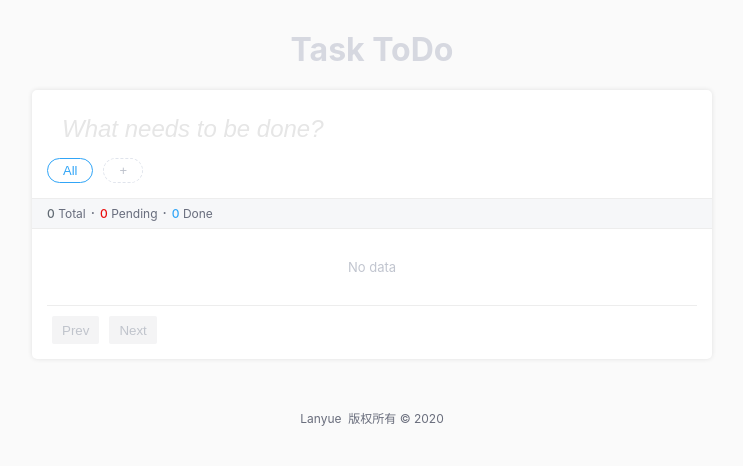
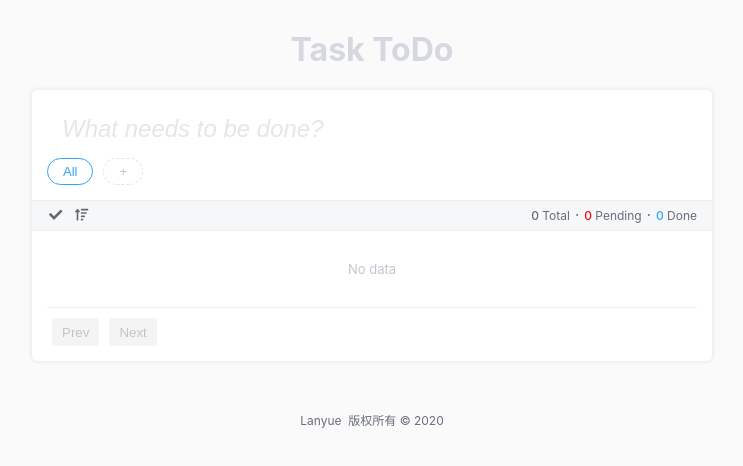
Before and after one commit to mengdu/ToDoList, a React (Create React App) app: page / in a window 1280 px wide. Shown: the top 466 px of the page, without its empty margins (268-1011 px from the left). Built offline with nearby package versions, Linux system fonts and the light colour scheme.

Commit message:
feat: 完善功能

```diff
--- a/src/components/ToDo/ToDo.jsx
+++ b/src/components/ToDo/ToDo.jsx
@@ -1,9 +1,14 @@
 import React, { useState, useEffect, useMemo } from 'react'
 import { FontAwesomeIcon } from '@fortawesome/react-fontawesome'
-import { faTrashAlt } from '@fortawesome/free-solid-svg-icons'
+import { faSortAmountUp, faSortAmountDownAlt, faCheck } from '@fortawesome/free-solid-svg-icons'
 import Board from './board'
 import ToDoList from './ToDoList'
 import Pagination from '../pagination'
+import { Confirm } from '../modal'
+import { list2dict } from '../../utils'
+import taskDoneAudio from '../../assets/audio/task_done.mp3'
+// import successAudio from '../../assets/audio/success.mp3'
+// import buttonClickAudio from '../../assets/audio/button_click.mp3'
 
 function ToDoStatus (props) {
   return (
@@ -25,17 +30,24 @@ export default function ToDo (props) {
   const [page, setPage] = useState(1)
   const [count, setCount] = useState(0)
   const [status, setStaus] = useState({ done: 0, pending: 0 })
+  const [sortCreatedAt, setSortCreatedAt] = useState(1)
+  const [sortStatus, setSortStatus] = useState()
+  const [player, setPlayer] = useState(null)
 
-  const allBoardList = useMemo(() => {
-    return [].concat([{ name: 'all', label: 'All' }], boardList.map(e => {
+  const [allBoardList, boardListDict] = useMemo(() => {
+    // eslint-disable-next-line react-hooks/exhaustive-deps
+    return [
+      [].concat([{ name: 'all', label: 'All' }], boardList.map(e => {
         e.name = e.id
         return e
-    }))
+      })),
+      list2dict(boardList, 'id')
+    ]
   }, [boardList])
 
   useMemo(() => {
     handleGetList()
-  }, [currentBoard, page]) // eslint-disable-line react-hooks/exhaustive-deps
+  }, [currentBoard, page, sortCreatedAt, sortStatus]) // eslint-disable-line react-hooks/exhaustive-deps
 
   function handleAddBoard (data, cb) {
     store.addBoard(data).then(res => {
@@ -47,10 +59,14 @@ export default function ToDo (props) {
   }
 
   function handleRemoveBoard (id) {
+    const boardName = boardListDict[id] ? boardListDict[id].label : id
+    Confirm(<div>Are you sure to remove the <strong>{boardName}</strong> board?</div>, { noReject: true }).then(e => {
+      if (!e.confirm) return
       store.delBoard(id).then(res => {
         store.getBoardList().then(result => {
           setCurrentBoard('all')
           setBoardList(result.list)
+        })
       })
     })
   }
@@ -79,6 +95,16 @@ export default function ToDo (props) {
     e.target.value = ''
   }
 
+  function handleDeleteTodo (e) {
+    Confirm(<div>Are you sure you want to delete this task?</div>, { noReject: true }).then(c => {
+      if (c.confirm) {
+        store.delTask(e.id).then(() => {
+          handleGetList()
+        })
+      }
+    })
+  }
+
   function handleTodoStatus (status, item, index) {
     // console.log(index, status, item.id)
     store.updateTask({
@@ -87,12 +113,21 @@ export default function ToDo (props) {
     }).then((res) => {
       handleGetList()
     })
+
+    // done
+    if (status === 0 && player) {
+      player.src = taskDoneAudio
+      player.play()
+    }
   }
 
   function handleGetList () {
     const params = {
       tagId: currentBoard !== 'all' ? currentBoard : '',
-      page: page
+      page: page,
+      sortKey: 'createdAt',
+      sortType: sortCreatedAt === 1 ? 'desc' : 'asc',
+      status: sortStatus
     }
 
     store.getTaskList(params).then(res => {
@@ -107,7 +142,12 @@ export default function ToDo (props) {
       setBoardList(result.list)
     })
 
-    // handleGetList()
+    if (props.enableAudio) {
+      const audio = new Audio()
+      audio.volume = 0.8
+
+      setPlayer(audio)
+    }
   }, [store]) // eslint-disable-line react-hooks/exhaustive-deps
 
   return (
@@ -123,18 +163,31 @@ export default function ToDo (props) {
           list={allBoardList}
           value={currentBoard}
           onSelected={e => {setCurrentBoard(e);setPage(1)}}
-          onAdd={handleAddBoard}/>
+          onAdd={handleAddBoard}
+          onRemove={() => handleRemoveBoard(currentBoard)}/>
         <div className="control">
+          <div className="main">
+            <button className={'td-btn' + (sortStatus === 0 ? ' is-checked' : '')}
+              title="Show done only"
+              onClick={() => setSortStatus(sortStatus === 0 ? undefined : 0)}>
+                <FontAwesomeIcon icon={faCheck} />
+            </button>
+            <button className="td-btn"
+              title="Sort time"
+              onClick={() => setSortCreatedAt(sortCreatedAt === 1 ? 2 : 1)}>
+                <FontAwesomeIcon icon={sortCreatedAt === 1 ? faSortAmountUp : faSortAmountDownAlt} />
+            </button>
+          </div>
+          <div className="right">
             <ToDoStatus data={status} />
-          <div className="right">
-            {currentBoard !== 'all'
-              ? <button className="td-btn" title="Remove current board" onClick={() => handleRemoveBoard(currentBoard)}><FontAwesomeIcon icon={faTrashAlt} /></button>
-              : null}
           </div>
         </div>
       </div>
       <div className="content">
-        <ToDoList list={todoList} onChangeStatus={handleTodoStatus}/>
+        <ToDoList
+          list={todoList}
+          onChangeStatus={handleTodoStatus}
+          onDelete={handleDeleteTodo}/>
       </div>
       <div className="footer">
         <Pagination
--- a/src/components/ToDo/ToDoList.jsx
+++ b/src/components/ToDo/ToDoList.jsx
@@ -1,6 +1,7 @@
 import React from 'react'
 import Checkbox from '../checkbox'
 import { classList } from '../../utils'
+import SvgIconClose from '../svg/close'
 
 function ToDoItem (props) {
 
@@ -12,6 +13,9 @@ function ToDoItem (props) {
       <div className="content">
         <h4 className="title">{props.data.title}</h4>
       </div>
+      <div className="right">
+        <button className="td-btn td-delete-todo" onClick={() => props.onDelete(props.data)}><SvgIconClose /></button>
+      </div>
     </div>
   )
 }
@@ -22,7 +26,11 @@ export default function ToDoList (props) {
       {props.list.length === 0 ? <div className="no-data">No data</div> : null}
       {props.list.map((item, index) => {
         return (
-          <ToDoItem data={item} key={index} onStatus={e => props.onChangeStatus(e, item, index)}/>
+          <ToDoItem
+            data={item}
+            key={index}
+            onStatus={e => props.onChangeStatus(e, item, index)}
+            onDelete={props.onDelete}/>
         )
       })}
     </ul>
--- a/src/components/ToDo/board.jsx
+++ b/src/components/ToDo/board.jsx
@@ -1,4 +1,6 @@
 import React, { useState } from 'react'
+import { FontAwesomeIcon } from '@fortawesome/react-fontawesome'
+import { faTrashAlt } from '@fortawesome/free-solid-svg-icons'
 import { classList } from '../../utils'
 
 export default function Board (props) {
@@ -33,6 +35,9 @@ export default function Board (props) {
             onClick={() => props.onSelected(item.name)}>{item.label}</button>
         ))}
         {addButton}
+        {props.value !== 'all' ? (
+          <button className="bt-remove-board" title="Remove current board" onClick={props.onRemove}><FontAwesomeIcon icon={faTrashAlt} /></button>
+        ) : null}
       </div>
       <div className="board-right">
       </div>
--- a/src/components/ToDo/to-do.css
+++ b/src/components/ToDo/to-do.css
@@ -34,9 +34,11 @@
   padding: 2px 15px;
   background: #f6f7f9;
   margin: 0 -15px;
+  display: flex;
+  flex-direction: row;
 }
-.to-do .control .right {
-  float: right;
+.to-do .control .main {
+  flex: 1;
 }
 .to-do .footer {
   border-top: solid 1px #EDEDED;
@@ -54,10 +56,18 @@
   background: none;
   cursor: pointer;
   color: #616a72;
-  padding: 2px 5px;
+  padding: 2px;
+  width: 16px;
+  height: 16px;
 }
 .to-do .td-btn:hover {
   color: #2f4456;
+}
+.to-do .td-btn.is-checked {
+  color: #05AA86;
+}
+.to-do .td-btn + .td-btn {
+  margin-left: 10px;
 }
 .board {
   display: flex;
@@ -72,32 +82,43 @@
   padding: 0 10px;
 }
 .board .board-item,
-.board .bt-add-board {
+.board .bt-add-board,
+.board .bt-remove-board {
   border-radius: 50px;
   background: none;
   outline: none;
   border: solid 1px #e0e4ec;
-  padding: 4px 15px;
+  padding: 0px 15px;
   font-size: 13px;
   cursor: pointer;
   color: #BCC1CB;
   margin-right: 10px;
   margin-bottom: 10px;
+  line-height: 25px;
 }
 .board .board-item:hover,
-.board .bt-add-board:hover {
+.board .bt-add-board:hover,
+.board .bt-remove-board:hover {
   color: #A2A2A5;
   border-color: #A2A2A5;
 }
 .board .board-item.is-active,
-.board .bt-add-board.is-active {
+.board .bt-add-board.is-active,
+.board .bt-remove-board.is-active {
   border-color: #31A5F7;
   color: #31A5F7;
 }
 .board .bt-add-board {
   border-style: dashed;
   margin-bottom: 0;
-  margin-right: 0;
+}
+.board .bt-remove-board {
+  border-style: none;
+  padding: 0;
+  color: #676e75;
+}
+.board .bt-remove-board:hover {
+  color: #F74D50;
 }
 .board .board-input {
   border: none;
@@ -157,6 +178,15 @@
   margin: 0;
   padding: 0;
 }
+.todo-list .td-delete-todo {
+  width: 20px;
+  height: 20px;
+  background: #dbdde0;
+  border-radius: 20px;
+}
+.todo-list .td-delete-todo:hover {
+  color: #EA0D0D;
+}
 .todo-list .todo-item {
   padding: 10px 5px;
   font-size: 20px;
@@ -188,3 +218,6 @@
 .todo-list .todo-item .left {
   margin-right: 5px;
 }
+.todo-list .todo-item:hover .td-delete-todo {
+  display: inline-block;
+}
--- a/src/components/ToDo/to-do.less
+++ b/src/components/ToDo/to-do.less
@@ -38,9 +38,11 @@
     padding: 2px 15px;
     background: #f6f7f9;
     margin: 0 -15px;
+    display: flex;
+    flex-direction: row;
 
-    .right {
-      float: right;
+    .main {
+      flex: 1;
     }
   }
 
@@ -62,10 +64,20 @@
     background: none;
     cursor: pointer;
     color: #616a72;
-    padding: 2px 5px;
+    padding: 2px;
+    width: 16px;
+    height: 16px;
 
     &:hover {
       color: #2f4456;
+    }
+
+    &.is-checked {
+      color: #05AA86;
+    }
+
+    & + .td-btn {
+      margin-left: 10px;
     }
   }
 }
@@ -86,17 +98,19 @@
   }
 
   .board-item,
-  .bt-add-board {
+  .bt-add-board,
+  .bt-remove-board {
     border-radius: 50px;
     background: none;
     outline: none;
     border: solid 1px #e0e4ec;
-    padding: 4px 15px;
+    padding: 0px 15px;
     font-size: 13px;
     cursor: pointer;
     color: #BCC1CB;
     margin-right: 10px;
     margin-bottom: 10px;
+    line-height: 25px;
 
     &:hover {
       color: #A2A2A5;
@@ -112,7 +126,15 @@
   .bt-add-board {
     border-style: dashed;
     margin-bottom: 0;
-    margin-right: 0;
+  }
+  .bt-remove-board {
+    border-style: none;
+    padding: 0;
+    color: #676e75;
+
+    &:hover {
+      color: #F74D50;
+    }
   }
 
   .board-input {
@@ -188,6 +210,18 @@
   margin: 0;
   padding: 0;
 
+  .td-delete-todo {
+    width: 20px;
+    height: 20px;
+    background: #dbdde0;
+    border-radius: 20px;
+    // display: none;
+
+    &:hover {
+      color: #EA0D0D;
+    }
+  }
+
   .todo-item {
     padding: 10px 5px;
     font-size: 20px;
@@ -224,5 +258,9 @@
     .left {
       margin-right: 5px;
     }
+
+    &:hover .td-delete-todo {
+      display: inline-block;
+    }
   }
 }
--- a/src/utils/index.js
+++ b/src/utils/index.js
@@ -23,3 +23,35 @@ export function classList (obj) {
 
   return arr.join(' ')
 }
+
+export function list2dict (arr, key = 'id', fn = e => e) {
+  const dict = {}
+  for (const i in arr) {
+    const item = arr[i]
+    dict[item[key]] = fn(item)
+  }
+  return dict
+}
+
+// 转63进制
+export function numberConvert63 (num) {
+  const str = '0123456789abcdefghijklmnopqrstuvwxyzABCDEFGHIJKLMNOPQRSTUVWXYZ'
+  const res = []
+  const len = str.length
+  let n = num
+
+  while (true) {
+    const v1 = parseInt(n / len)
+    const v2 = n % len
+
+    res.unshift(str[v2])
+
+    if (v1 > 0) {
+      n = v1
+    } else {
+      break
+    }
+  }
+
+  return res.join('')
+}
```
Also changed, not shown: src/components/ToDo/store/local-store.js (+19 -12 lines). Lines whose indentation alone changed are shown as unchanged.
